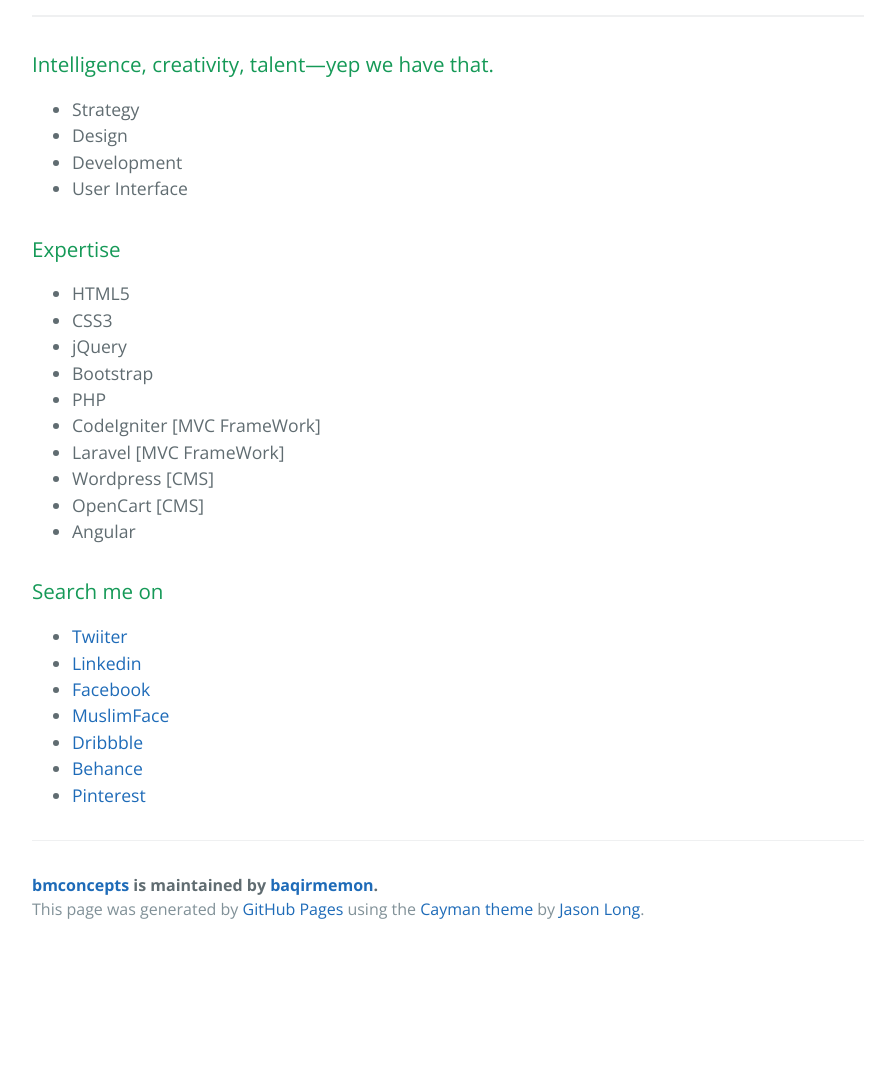
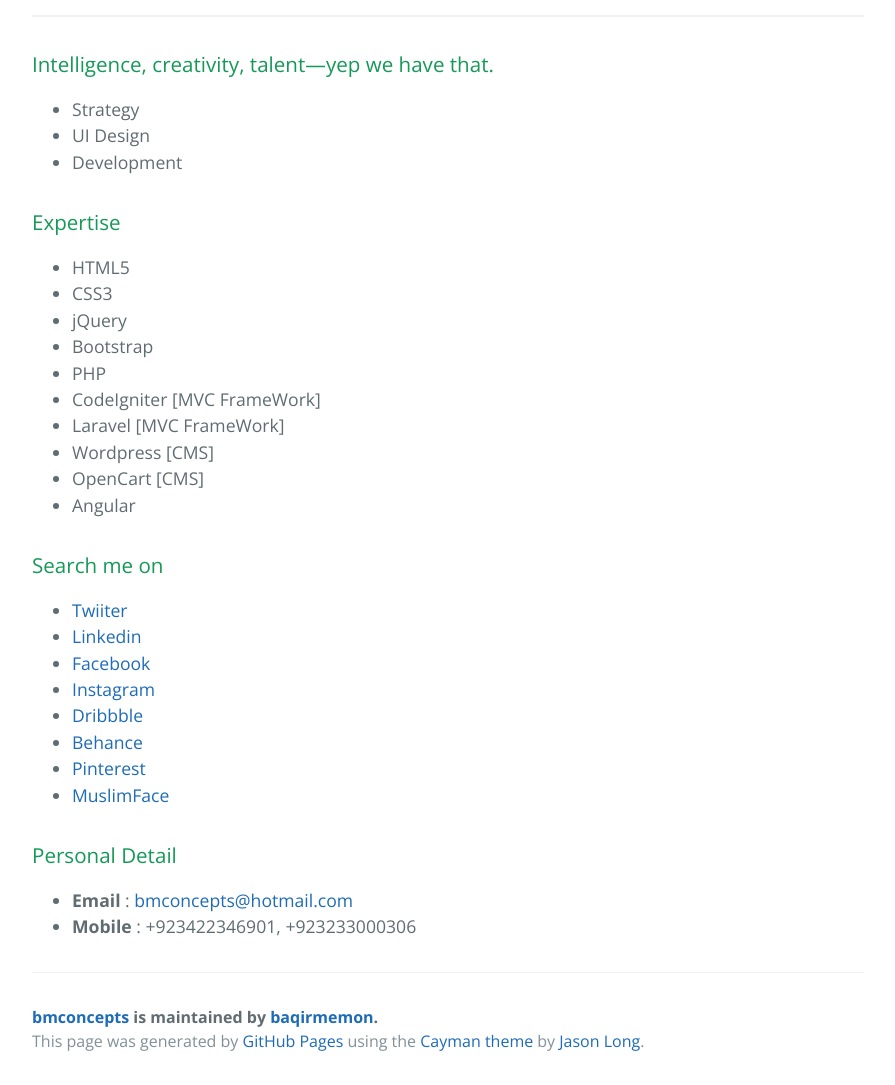
Before and after one commit to baqirfarooq/bmconcepts, a plain HTML site: page index.html in a window 1280 px wide. Shown: the part 492-1577 px from the top of the page, without its empty margins (192-1087 px from the left). Before the commit the page ends 1445 px from the top, so only its background shows below. Drawn offline with nearby package versions, Linux system fonts and the light colour scheme.

```diff
--- a/index.html
+++ b/index.html
@@ -31,9 +31,8 @@
 
 <ul>
 <li>Strategy</li>
-<li>Design </li>
+<li>UI Design </li>
 <li>Development</li>
-<li>User Interface</li>
 </ul>
 
 <h3>
@@ -59,10 +58,22 @@
 <li><a href="https://twitter.com/baqirmemon">Twiiter</a></li>
 <li><a href="https://pk.linkedin.com/in/baqirmemon">Linkedin</a></li>
 <li><a href="https://www.facebook.com/baqir0342/">Facebook</a></li>
-<li><a href="https://www.muslimface.com/Profile/baqirmemon">MuslimFace</a></li>
+<li><a href="https://instagram.com/baqirmemon/">Instagram</a></li>
 <li><a href="https://dribbble.com/baqirmemon">Dribbble</a></li>
 <li><a href="https://www.behance.net/baqirmemon/">Behance</a></li>
 <li><a href="https://www.pinterest.com/baqirmemon">Pinterest</a></li>
+<li><a href="https://www.muslimface.com/Profile/baqirmemon">MuslimFace</a></li>
+</ul>
+
+<h3>
+<a id="personal-detail" class="anchor" href="#personal-detail" aria-hidden="true"><span class="octicon octicon-link"></span></a>Personal Detail</h3>
+
+<ul>
+<li>
+<strong>Email</strong> : <a href="mailto:bmconcepts@hotmail.com">bmconcepts@hotmail.com</a>
+</li>
+<li>
+<strong>Mobile</strong> : +923422346901, +923233000306</li>
 </ul>
 
       <footer class="site-footer">
--- a/params.json
+++ b/params.json
@@ -1 +1 @@
-{"name":"bmconcepts","tagline":"Smarter people create smarter strategies.","body":"### Welcome to BM Concepts.\r\nHelping Web Developers identify their niche market on **Github** to locate the ideal client!\r\n***\r\n\r\n### Intelligence, creativity, talent—yep we have that.\r\n* Strategy\r\n* Design \r\n* Development\r\n* User Interface\r\n\r\n### Expertise\r\n* HTML5\r\n* CSS3\r\n* jQuery\r\n* Bootstrap\r\n* PHP\r\n* CodeIgniter [MVC FrameWork]\r\n* Laravel [MVC FrameWork]\r\n* Wordpress [CMS]\r\n* OpenCart [CMS]\r\n* Angular\r\n\r\n### Search me on\r\n* [Twiiter](https://twitter.com/baqirmemon)\r\n* [Linkedin](https://pk.linkedin.com/in/baqirmemon)\r\n* [Facebook](https://www.facebook.com/baqir0342/)\r\n* [MuslimFace](https://www.muslimface.com/Profile/baqirmemon)\r\n* [Dribbble](https://dribbble.com/baqirmemon)\r\n* [Behance](https://www.behance.net/baqirmemon/)\r\n* [Pinterest](https://www.pinterest.com/baqirmemon)","google":"","note":"Don't delete this file! It's used internally to help with page regeneration."}
+{"name":"bmconcepts","tagline":"Smarter people create smarter strategies.","body":"### Welcome to BM Concepts.\r\nHelping Web Developers identify their niche market on **Github** to locate the ideal client!\r\n***\r\n\r\n### Intelligence, creativity, talent—yep we have that.\r\n* Strategy\r\n* UI Design \r\n* Development\r\n\r\n### Expertise\r\n* HTML5\r\n* CSS3\r\n* jQuery\r\n* Bootstrap\r\n* PHP\r\n* CodeIgniter [MVC FrameWork]\r\n* Laravel [MVC FrameWork]\r\n* Wordpress [CMS]\r\n* OpenCart [CMS]\r\n* Angular\r\n\r\n### Search me on\r\n* [Twiiter](https://twitter.com/baqirmemon)\r\n* [Linkedin](https://pk.linkedin.com/in/baqirmemon)\r\n* [Facebook](https://www.facebook.com/baqir0342/)\r\n* [Instagram](https://instagram.com/baqirmemon/)\r\n* [Dribbble](https://dribbble.com/baqirmemon)\r\n* [Behance](https://www.behance.net/baqirmemon/)\r\n* [Pinterest](https://www.pinterest.com/baqirmemon)\r\n* [MuslimFace](https://www.muslimface.com/Profile/baqirmemon)\r\n\r\n### Personal Detail\r\n* **Email** : bmconcepts@hotmail.com\r\n* **Mobile** : +923422346901, +923233000306","google":"","note":"Don't delete this file! It's used internally to help with page regeneration."}
```
